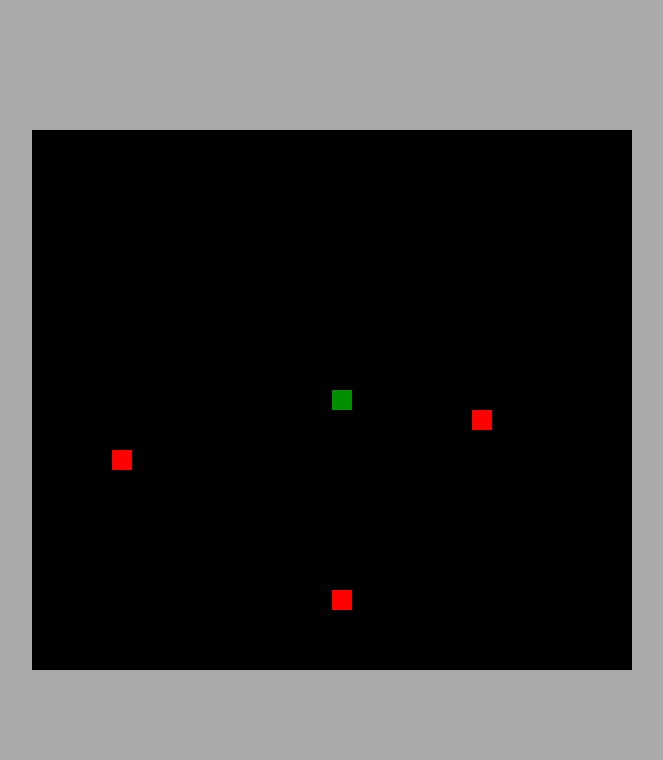
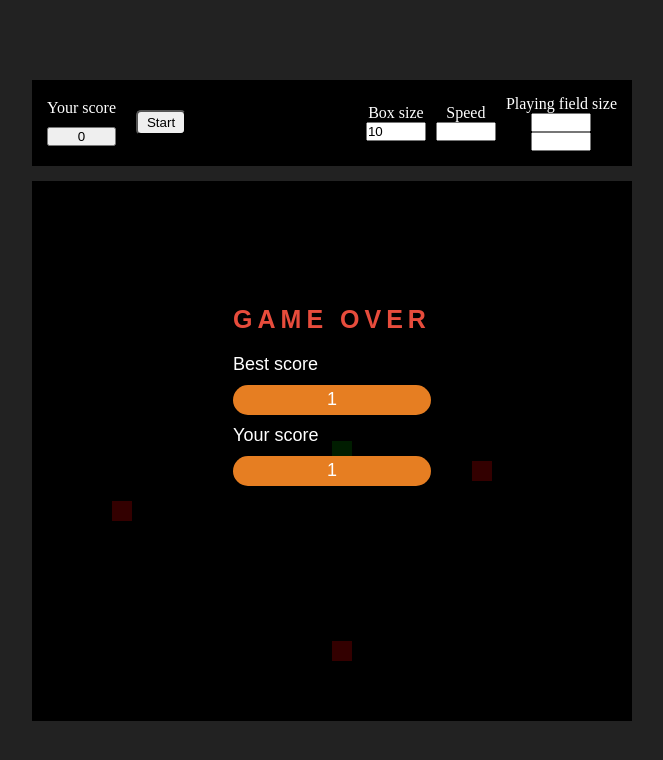
Before and after one commit to UsmanAhri/snake, a plain HTML site: page index.html in a window 1280 px wide. Shown: the whole page, without its empty margins (308-971 px from the left). Drawn offline with Linux system fonts and the light colour scheme.

Commit message:
replaced eatTail function to gameOver function and added settings bar with HTML&CSS without programming

```diff
--- a/css/style.css
+++ b/css/style.css
@@ -7,6 +7,7 @@
     display: flex;
     justify-content: center;
     align-items: center;
+    flex-direction: column;
     min-height: 100vh;
     background-color: #aaaaaa;
 }
@@ -41,7 +42,7 @@
     letter-spacing: 5px;
     margin-bottom: 20px;
 }
-.game-over__score {
+.game-over__score-title {
     color: #ffffff;
     font-family: sans-serif;
     font-size: 18px;
@@ -60,3 +61,48 @@
     outline: none;
     background-color: #e67e22;
 }
+.settings {
+    display: flex;
+    justify-content: space-between;
+    align-items: center;
+    width: 600px;
+    background-color: black;
+    margin-bottom: 15px;
+    padding: 15px;
+    position: relative;
+}
+.settings__score {
+    display: flex;
+    align-items: center;
+    color: #ffffff;
+    font-size: 16px;
+}
+.settings__score-input {
+    margin-top: 10px;
+    width: 100%;
+}
+.settings__cells-wrap {
+    display: flex;
+}
+.settings__cell {
+    display: flex;
+    flex-direction: column;
+    justify-content: center;
+    align-items: center;
+    color: #ffffff;
+}
+.settings__cell:not(:last-child) {
+    margin-right: 10px;
+}
+.settings__cell-input {
+    width: 60px;
+}
+.settings__start {
+    width: 50px;
+    height: 25px;
+    text-align: center;
+    border-radius: 5px;
+    outline: none;
+    cursor: pointer;
+    margin-left: 20px;
+}
--- a/index.html
+++ b/index.html
@@ -12,14 +12,37 @@
     <div class="game-over-wrap">
         <div id="game-over">
             <p class="game-over__title">Game Over</p>
-            <p class="game-over__score">Best score</p>
+            <p class="game-over__score-title">Best score</p>
             <input type="button" class="game-over__score-number game-over__best-score" value="0">
-            <p class="game-over__score">Your score</p>
+            <p class="game-over__score-title">Your score</p>
             <input type="button" class="game-over__score-number game-over__score" value="0">
         </div>
     </div>
     <div class="canvas-wrap">
-
+        <div class="settings">
+            <div class="settings__score">
+                <div>
+                    <p class="settings__score-title">Your score</p>
+                    <input type="button" class="settings__score-input" value="0">
+                </div>
+                <button class="settings__start">Start</button>
+            </div>
+            <div class="settings__cells-wrap">
+                <div class="settings__cell">
+                    <p class="settings__cell-title">Box size</p>
+                    <input type="text" name="box" class="settings__cell-input" value="10">
+                </div>
+                <div class="settings__cell">
+                    <p class="settings__cell-title">Speed</p>
+                    <input type="text" class="settings__cell-input">
+                </div>
+                <div class="settings__cell">
+                    <p class="settings__cell-title">Playing field size</p>
+                    <input type="text" class="settings__cell-input">
+                    <input type="text" class="settings__cell-input">
+                </div>
+            </div>
+        </div>
         <canvas id="canvas" width="600" height="540"></canvas>
     </div>
     <script src="js/main.js"></script>
--- a/js/main.js
+++ b/js/main.js
@@ -10,7 +10,7 @@ let box,
 box = 20;
 speed = 100;
 
-let gameOver = document.getElementById('game-over-wrap'),
+let gameOverBlock = document.querySelector('.game-over-wrap'),
     inputScore = document.querySelector('.game-over__score'),
     inputBestScore = document.querySelector('.game-over__best-score');
 
@@ -68,21 +68,6 @@ let snake = {
             e.y = 0;
             snake.direction = 'ArrowDown';
         }
-    },
-    eatTail() {
-        for (i = 3; i < snake.size.length; i++) {
-            if (snake.size[0].x === snake.size[i].x && snake.size[0].y === snake.size[i].y) {
-                //gameOver.style.display = 'none';
-                clearInterval(snakeMovement);
-                if (score > bestScore) bestScore = score;
-                inputScore.value = score;
-                inputBestScore.value = bestScore;
-                console.log('yes')
-            }
-            else {
-                console.log('no')
-            }
-        }
     }
 };
 let food = {
@@ -116,6 +101,11 @@ let food = {
         };
     }
 };
+let settings = {
+    width: canvas.width,
+    score: 0,
+
+};
 
 food.generateFood(3);
 snake.startSize();
@@ -148,7 +138,6 @@ function direction() {
 
 let eaten = false;
 
-
 let snakeMovement = function () {
     direction();
     for (i = 0; i < food.amount.length; i++) {
@@ -166,14 +155,29 @@ let snakeMovement = function () {
         snake.size.unshift(snake.move());
         snake.size.pop();
     }
+    for (i = 3; i < snake.size.length; i++) {
+        if (snake.size[0].x === snake.size[i].x && snake.size[0].y === snake.size[i].y) {
+            gameOver();
+        }
+    }
     snake.snakeTransition(snake.newHead);
 };
 setInterval(snakeMovement, speed);
-setInterval(snake.eatTail, 90);
 
+function gameOver() {
+    gameOverBlock.style.display = 'flex';
+    snake.direction = '';
+    clearInterval(snakeMovement);
+    document.removeEventListener("keydown", directionCode);
+    snake.size = [];
+    snake.startSize();
+    if (score > bestScore) bestScore = score;
+    inputScore.value = score;
+    inputBestScore.value = bestScore;
+    score = 0;
+}
 
 function drawGame() {
-
     ctx.clearRect(0, 0, canvas.width, canvas.height);
     ctx.fillStyle = "#000000";
     ctx.fillRect(0, 0, canvas.width, canvas.height);
@@ -186,6 +190,5 @@ function drawGame() {
         ctx.fillStyle = "#009000";
         ctx.fillRect(snake.size[i].x, snake.size[i].y, box, box);
     }
-
 }
-let game = setInterval(drawGame, 50);
+setInterval(drawGame, 50);
```
